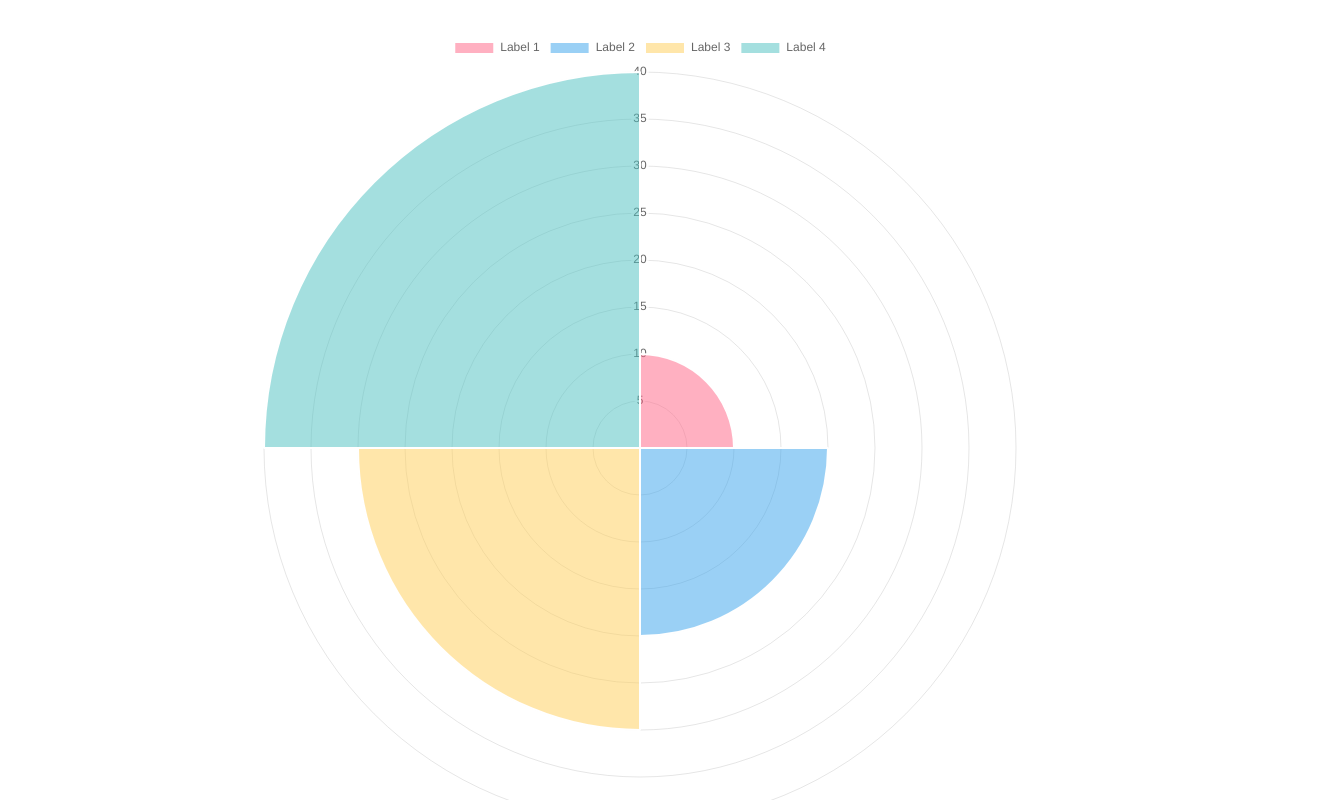
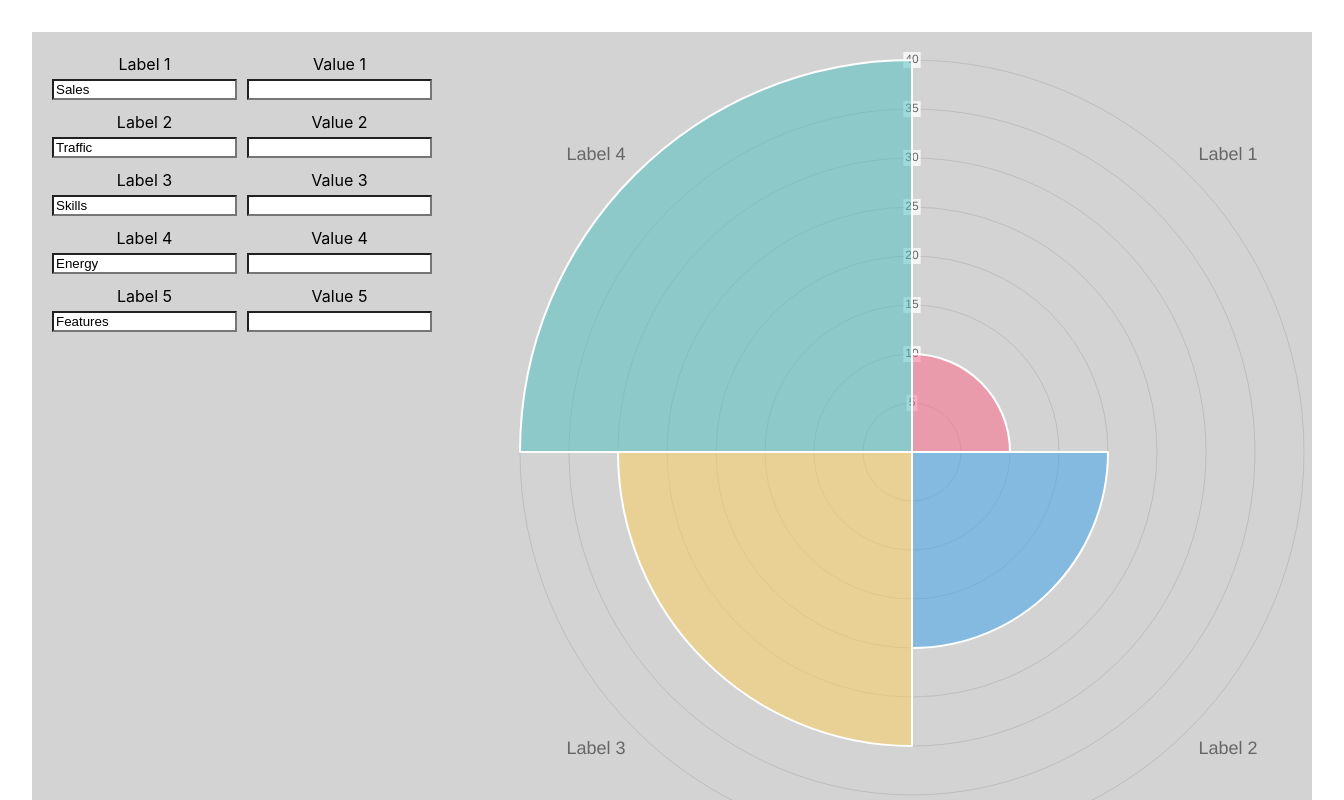
Before and after one commit to uvmain/polar-area, a Vue app: page / in a window 1280 px wide. Shown: the top 800 px of the page, 1344 px wide, since content can reach past the window. Built offline with nearby package versions, Linux system fonts and the light colour scheme.

Commit message:
add input boxes, center-point lables for chart

```diff
--- a/src/App.vue
+++ b/src/App.vue
@@ -1,44 +1,67 @@
 <script setup>
-import Chart from 'chart.js/auto'
-import { onMounted } from 'vue';
+import Chart from './components/Chart.vue'
+import { ref } from 'vue';
 
-async function generateChart() {
-  const data = [
-    { year: 2010, count: 10 },
-    { year: 2011, count: 20 },
-    { year: 2012, count: 15 },
-    { year: 2013, count: 25 },
-    { year: 2014, count: 22 },
-    { year: 2015, count: 30 },
-    { year: 2016, count: 28 },
-  ];
+const inputs = ref([
+  { label: "Sales", value: "" },
+  { label: "Traffic", value: "" },
+  { label: "Skills", value: "" },
+  { label: "Energy", value: "" },
+  { label: "Features", value: "" }
+])
 
-  new Chart(
-    document.getElementById('chart'),
-    {
-      type: 'polarArea',
-      data: {
-        labels: ['Label 1', 'Label 2', 'Label 3', 'Label 4'],
-        datasets: [
-          {
-            data: [10, 20, 30, 40],
-            backgroundColor: ['rgba(255, 99, 132, 0.5)', 'rgba(54, 162, 235, 0.5)', 'rgba(255, 206, 86, 0.5)', 'rgba(75, 192, 192, 0.5)'],
-          },
-        ],
-      },
-    }
-  )
-};
-
-onMounted(() => {
-  generateChart()
-})
 </script>
 
 <template>
-  <div>
-    <div style="width: 800px;">
-      <canvas id="chart" />
+  <div class="chart-container">
+    <div class="input-container">
+      <div v-for="(input, index) in inputs" :key="index" class="input-pair">
+        <div class="input-item">
+          <label :for="'label' + index">Label {{ index + 1 }}</label>
+          <input :id="'label' + index" v-model="input.label" type="text">
+        </div>
+        <div class="input-item">
+          <label :for="'value' + index">Value {{ index + 1 }}</label>
+          <input :id="'value' + index" v-model="input.value" type="text">
+        </div>
+      </div>
+    </div>
+    <div class="chart">
+      <!-- Include your chart component here -->
+      <Chart />
     </div>
   </div>
 </template>
+
+<style scoped>
+.chart-container {
+  display: flex;
+  background-color:lightgray;
+}
+
+.input-container {
+  flex: 1;
+  padding: 20px 50px 20px 20px;
+}
+
+.input-pair {
+  display: flex;
+  margin-bottom: 10px;
+}
+
+.input-item {
+  flex: 1;
+  margin-right: 10px;
+  color: black;
+}
+
+.input-item input {
+  color: black;
+  background-color: white;
+}
+
+.chart {
+  flex: 2;
+  padding: 20px;
+}
+</style>
--- /dev/null
+++ b/src/components/Chart.vue
@@ -0,0 +1,67 @@
+<script setup>
+import { onMounted } from 'vue'
+import Chart from 'chart.js/auto'
+
+async function generateChart() {
+  const data = [
+    { year: 2010, count: 10 },
+    { year: 2011, count: 20 },
+    { year: 2012, count: 15 },
+    { year: 2013, count: 25 },
+    { year: 2014, count: 22 },
+    { year: 2015, count: 30 },
+    { year: 2016, count: 28 },
+  ];
+
+  new Chart(
+    document.getElementById('chart'),
+    {
+      type: 'polarArea',
+      data: {
+        labels: ['Label 1', 'Label 2', 'Label 3', 'Label 4'],
+        datasets: [
+          {
+            data: [10, 20, 30, 40],
+            backgroundColor: ['rgba(255, 99, 132, 0.5)', 'rgba(54, 162, 235, 0.5)', 'rgba(255, 206, 86, 0.5)', 'rgba(75, 192, 192, 0.5)'],
+          },
+        ],
+      },
+      options: {
+        responsive: true,
+        scales: {
+          r: {
+            pointLabels: {
+              display: true,
+              centerPointLabels: true,
+              font: {
+                size: 18
+              }
+            }
+          }
+        },
+        plugins: {
+          legend: {
+            display: false
+          },
+          title: {
+            display: false,
+            text: 'Chart.js Polar Area Chart With Centered Point Labels'
+          }
+        }
+      },
+    }
+  )
+};
+
+onMounted(() => {
+  generateChart()
+})
+</script>
+
+<template>
+  <div>
+    <div style="width: 800px;">
+      <canvas id="chart" />
+    </div>
+  </div>
+</template>
```
Also changed, not shown: src/components/HelloWorld.vue (deleted, +0 -40 lines), 1 other file (tests, documents, lock files or other folders).
